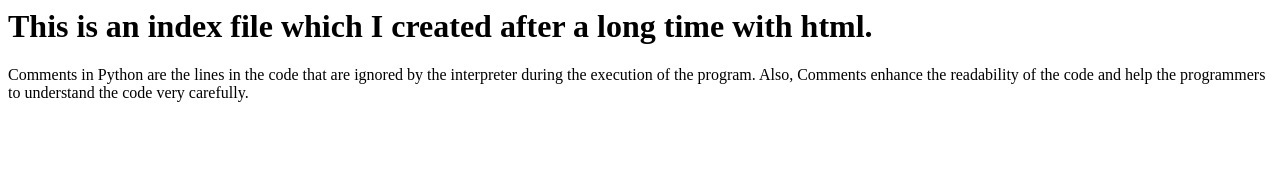
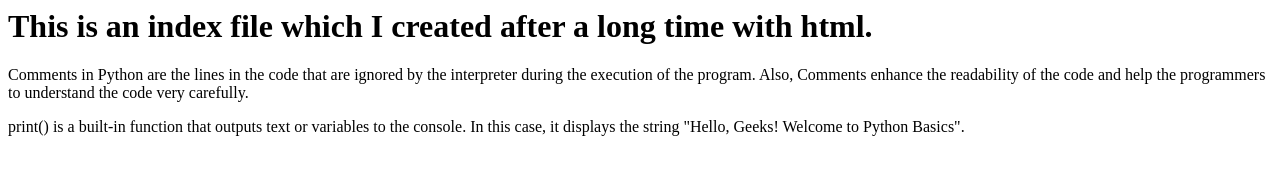
Before and after one commit to Mayisha321/version-control-practice, a plain HTML site: page index.html in a window 1280 px wide. Drawn offline with Linux system fonts and the light colour scheme.

Commit message:
Added another p tag

```diff
--- a/index.html
+++ b/index.html
@@ -5,5 +5,6 @@
     <body>
         <h1>This is an index file which I created after a long time with html.</h1>
         <p>Comments in Python are the lines in the code that are ignored by the interpreter during the execution of the program. Also, Comments enhance the readability of the code and help the programmers to understand the code very carefully.</p>
+        <p>print() is a built-in function that outputs text or variables to the console. In this case, it displays the string "Hello, Geeks! Welcome to Python Basics".</p>
     </body>
 </html>
```
